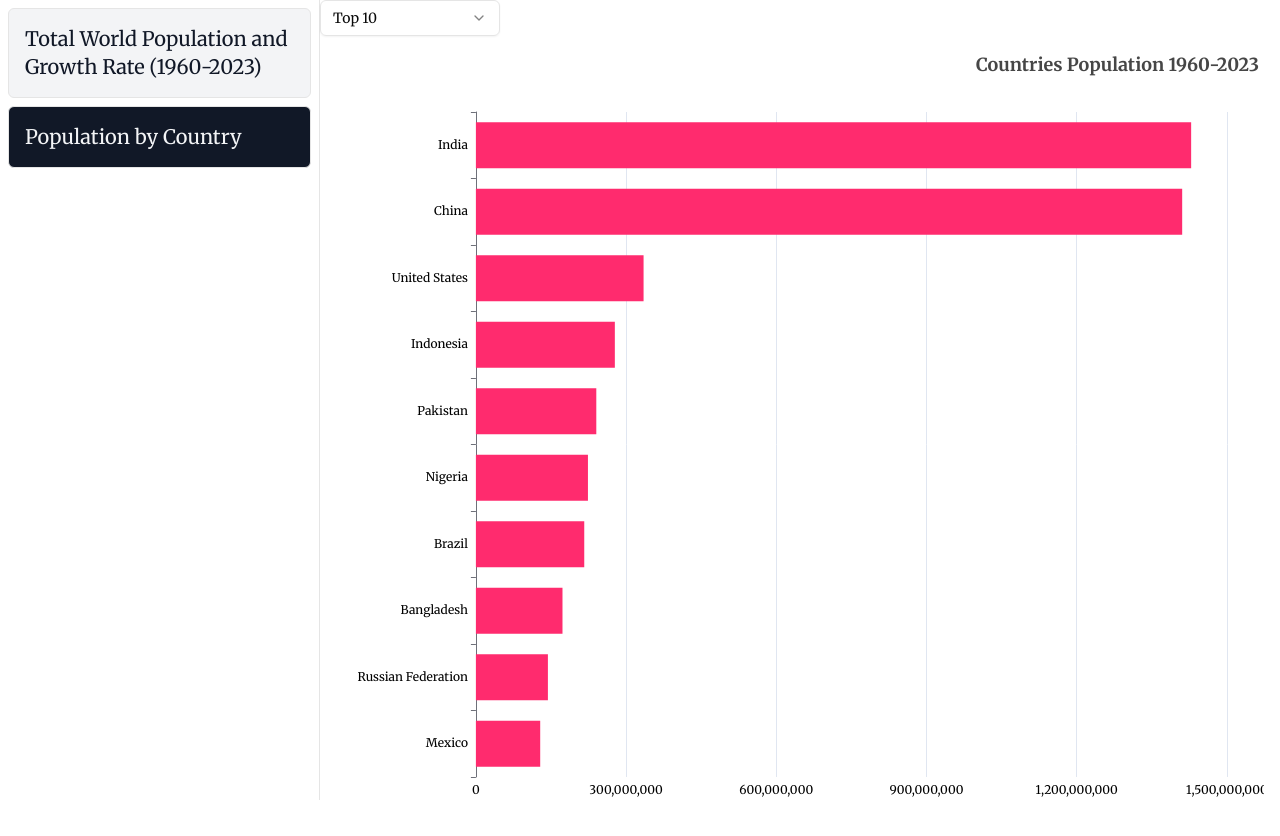
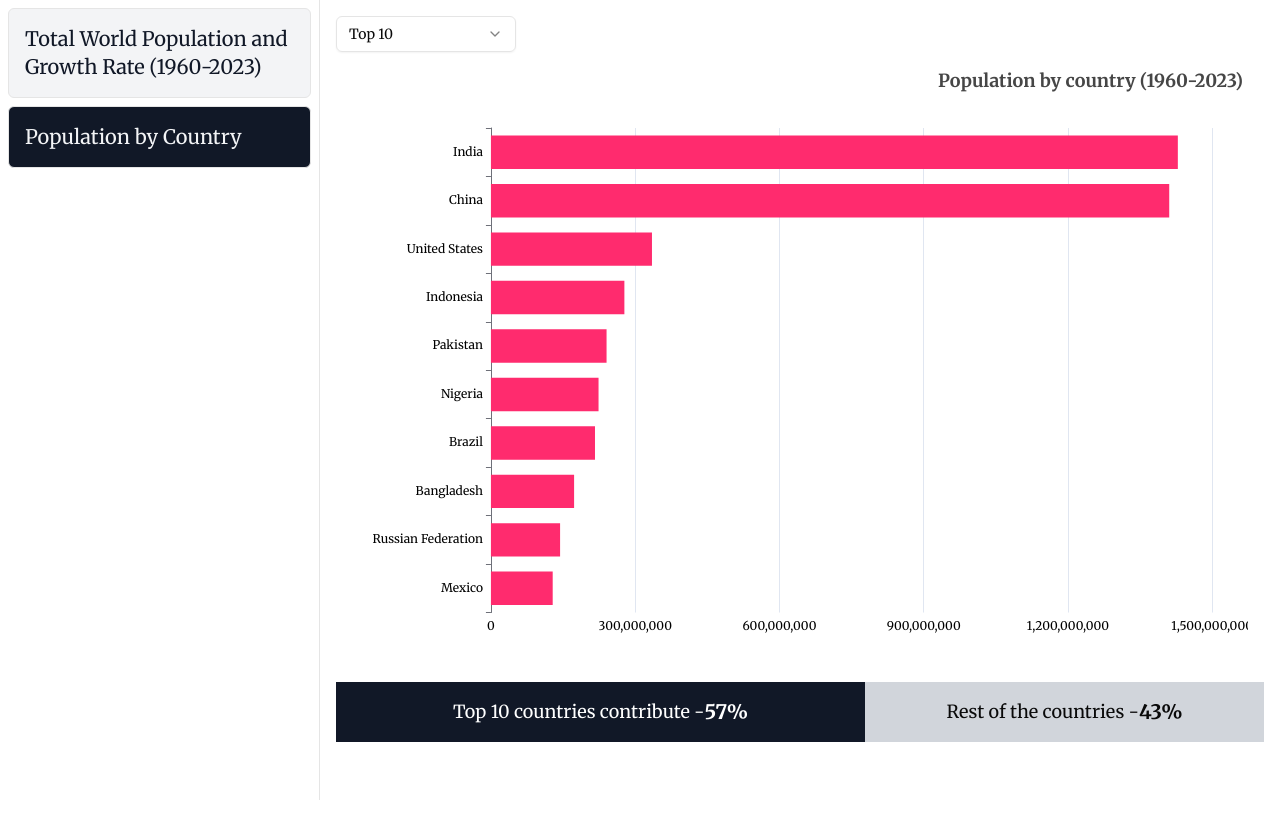
Before and after one commit to itsparasbisht/earth-population, a React (Vite) app: page / in a window 1280 px wide. Both pictures are taken after a click on the element "Population by Country". After the commit the page ends 800 px from the top, so only its background shows below. Built offline with nearby package versions, Linux system fonts and the light colour scheme.

Commit message:
countries population analysed data added

```diff
--- a/src/plots/TopPopulationCountries.tsx
+++ b/src/plots/TopPopulationCountries.tsx
@@ -18,19 +18,23 @@ export default function TopPopulationCountries({
   data,
 }: TopPopulationCountriesProps) {
   const [selectedItem, setSelectedItem] = useState("Top 10");
+  const [analysedData, setAnalysedData] = useState({
+    populationOfTop10: 0,
+    totalPopulation: 0,
+    populationOfTop10InPercentage: 0,
+  });
 
   useEffect(() => {
     if (data) {
       const sortedData = data.sort((a, b) => a.population - b.population);
       generatePlot(sortedData, selectedItem);
-      console.log(sortedData);
+      const res = populationContributors(sortedData);
+      setAnalysedData(res);
     }
   }, [data, selectedItem]);
 
-  console.log("selected", selectedItem);
-
   return (
-    <div className="w-full h-full">
+    <div className="w-full h-full p-4">
       <Select onValueChange={setSelectedItem} value={selectedItem}>
         <SelectTrigger className="w-[180px]">
           <SelectValue placeholder="Top 10" defaultValue="Top 10" />
@@ -43,7 +47,31 @@ export default function TopPopulationCountries({
           ))}
         </SelectContent>
       </Select>
-      <div id="countries-population" className="w-full h-[100%] p-4"></div>
+      <div id="countries-population" className="w-full h-[80%] p-4"></div>
+      {analysedData.populationOfTop10 > 0 && (
+        <div className="w-full h-[60px] flex my-4">
+          <div
+            className="bg-gray-900 h-full text-white flex justify-center items-center text-lg"
+            style={{ width: analysedData.populationOfTop10InPercentage + "%" }}
+          >
+            Top 10 countries contribute -
+            <b className="text-xl">
+              {analysedData.populationOfTop10InPercentage}%
+            </b>
+          </div>
+          <div
+            className="bg-gray-300 h-full flex justify-center items-center text-lg"
+            style={{
+              width: 100 - analysedData.populationOfTop10InPercentage + "%",
+            }}
+          >
+            Rest of the countries -
+            <b className="text-xl">
+              {100 - analysedData.populationOfTop10InPercentage}%
+            </b>
+          </div>
+        </div>
+      )}
     </div>
   );
 }
@@ -64,7 +92,7 @@ function generatePlot(data: CountryPopulation[], selectedItem: string) {
       {
         show: true,
         left: "right",
-        text: "Countries Population 1960-2023",
+        text: "Population by country (1960-2023)",
       },
     ],
     tooltip: {
@@ -104,3 +132,25 @@ function generatePlot(data: CountryPopulation[], selectedItem: string) {
 
   option && plot.setOption(option);
 }
+
+function populationContributors(data: CountryPopulation[]) {
+  console.log(data);
+  const populationOfTop10 = data
+    .slice(data.length - 10, data.length)
+    .reduce((acc, country) => acc + country.population, 0);
+
+  const totalPopulation = data.reduce(
+    (acc, country) => acc + country.population,
+    0
+  );
+
+  const populationOfTop10InPercentage = Math.round(
+    (populationOfTop10 / totalPopulation) * 100
+  );
+
+  return {
+    populationOfTop10,
+    totalPopulation,
+    populationOfTop10InPercentage,
+  };
+}
--- a/src/plots/WorldPopulation.tsx
+++ b/src/plots/WorldPopulation.tsx
@@ -17,12 +17,10 @@ export default function WorldPopulation({ data }: WorldPopulationProps) {
 
   return (
     <div className="w-full h-full">
-      <div className="p-4">
-        <h2 className="text-3xl font-semibold text-gray-900">
-          Total World Population and Growth Rate (1960-2023)
-        </h2>
-      </div>
-      <div id="world-population" className="w-full h-[75%] p-4"></div>
+      <div
+        id="world-population"
+        className="w-full min-w-[600px] h-[80%] p-4"
+      ></div>
       <div className="w-full">
         <PopulationGrowthGrid data={data} />
       </div>
@@ -45,13 +43,13 @@ function generatePlot(data: { [key: string]: number } | null) {
   let option = {
     title: [
       {
-        show: false,
+        show: true,
         left: "right",
-        text: "World Population since 1960",
+        text: "Total World Population (1960-2023)",
       },
     ],
     grid: {
-      top: 30,
+      top: 60,
     },
     tooltip: {
       trigger: "axis",
```
